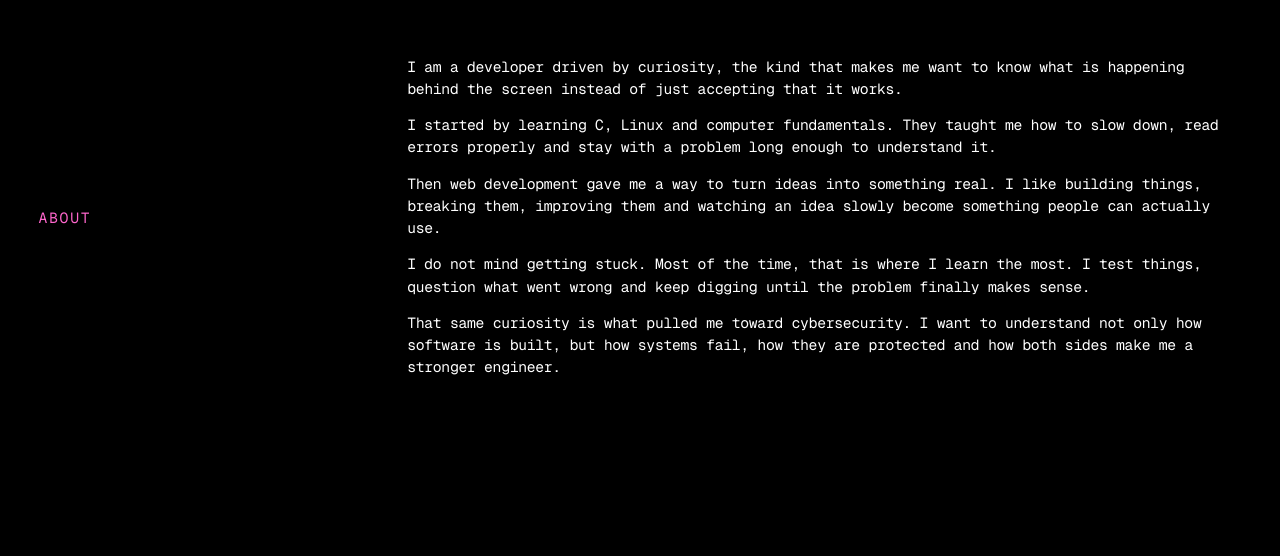
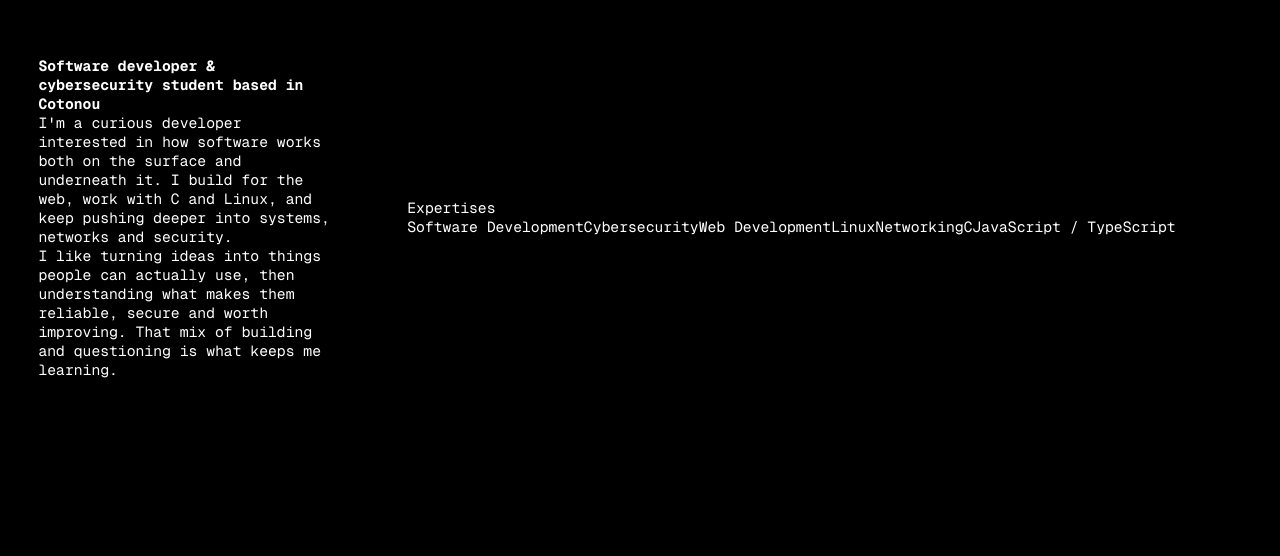
Before and after one commit to emma-dasilva-dev/emma-portfolio, a Next.js app: page / in a window 1280 px wide. Shown: the part 983-1539 px from the top of the page. Built offline with nearby package versions, Linux system fonts and the light colour scheme.

Commit message:
Rework About like Emanuele homepage structure

```diff
--- a/src/components/sections/About.tsx
+++ b/src/components/sections/About.tsx
@@ -2,79 +2,61 @@
 
 import { motion } from "motion/react";
 
-const story = [
-  "I am a developer driven by curiosity, the kind that makes me want to know what is happening behind the screen instead of just accepting that it works.",
-  "I started by learning C, Linux and computer fundamentals. They taught me how to slow down, read errors properly and stay with a problem long enough to understand it.",
-  "Then web development gave me a way to turn ideas into something real. I like building things, breaking them, improving them and watching an idea slowly become something people can actually use.",
-  "I do not mind getting stuck. Most of the time, that is where I learn the most. I test things, question what went wrong and keep digging until the problem finally makes sense.",
-  "That same curiosity is what pulled me toward cybersecurity. I want to understand not only how software is built, but how systems fail, how they are protected and how both sides make me a stronger engineer.",
-];
-
-function StoryParagraph({
-  text,
-  index,
-}: {
-  text: string;
-  index: number;
-}) {
-  const words = text.split(" ");
-
-  return (
-    <motion.p
-      className="about-story-line"
-      initial="hidden"
-      whileInView="visible"
-      viewport={{ once: true, amount: 0.55 }}
-      variants={{
-        hidden: {},
-        visible: {
-          transition: {
-            staggerChildren: 0.028,
-            delayChildren: index * 0.04,
-          },
-        },
-      }}
-    >
-      {words.map((word, wordIndex) => (
-        <motion.span
-          key={`${word}-${wordIndex}`}
-          variants={{
-            hidden: { opacity: 0.12, y: 7 },
-            visible: {
-              opacity: 1,
-              y: 0,
-              transition: { duration: 0.42, ease: [0.16, 1, 0.3, 1] },
-            },
-          }}
-        >
-          {word}
-          {wordIndex < words.length - 1 ? " " : ""}
-        </motion.span>
-      ))}
-    </motion.p>
-  );
-}
+const expertises = [
+  "Software Development",
+  "Cybersecurity",
+  "Web Development",
+  "Linux",
+  "Networking",
+  "C",
+  "JavaScript / TypeScript",
+] as const;
 
 export default function About() {
   return (
-    <section className="about-section" id="about">
-      <motion.p
-        className="section-kicker"
+    <section className="about-section about-emanuele" id="about">
+      <motion.div
+        className="about-emanuele-main"
+        initial={{ opacity: 0, y: 24 }}
+        whileInView={{ opacity: 1, y: 0 }}
+        viewport={{ once: true, amount: 0.25 }}
+        transition={{ duration: 0.75, ease: [0.16, 1, 0.3, 1] }}
+      >
+        <h2>
+          Software developer &amp; cybersecurity student based in Cotonou
+        </h2>
+
+        <div className="about-emanuele-copy">
+          <p>
+            I&apos;m a curious developer interested in how software works both
+            on the surface and underneath it. I build for the web, work with C
+            and Linux, and keep pushing deeper into systems, networks and
+            security.
+          </p>
+
+          <p>
+            I like turning ideas into things people can actually use, then
+            understanding what makes them reliable, secure and worth improving.
+            That mix of building and questioning is what keeps me learning.
+          </p>
+        </div>
+      </motion.div>
+
+      <motion.div
+        className="about-emanuele-expertises"
         initial={{ opacity: 0, y: 18 }}
         whileInView={{ opacity: 1, y: 0 }}
-        viewport={{ once: true, amount: 0.7 }}
-        transition={{ duration: 0.6, ease: [0.16, 1, 0.3, 1] }}
+        viewport={{ once: true, amount: 0.25 }}
+        transition={{ duration: 0.65, delay: 0.08, ease: [0.16, 1, 0.3, 1] }}
       >
-        About
-      </motion.p>
+        <p className="about-emanuele-label">Expertises</p>
 
-      <div className="about-content">
-        <div className="about-story">
-          {story.map((paragraph, index) => (
-            <StoryParagraph key={paragraph} text={paragraph} index={index} />
+        <div className="about-emanuele-list">
+          {expertises.map((item) => (
+            <span key={item}>{item}</span>
           ))}
         </div>
-      </div>
+      </motion.div>
     </section>
   );
 }
```
